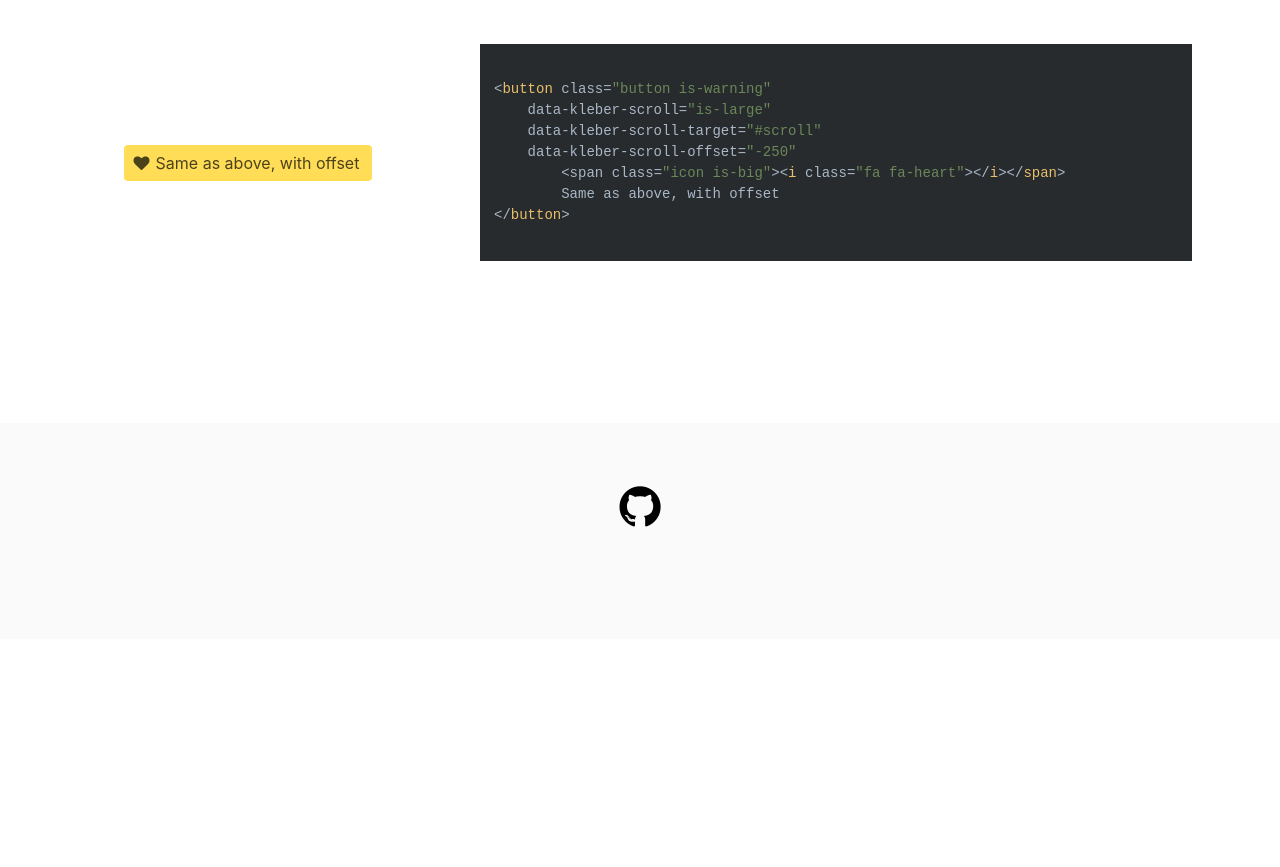
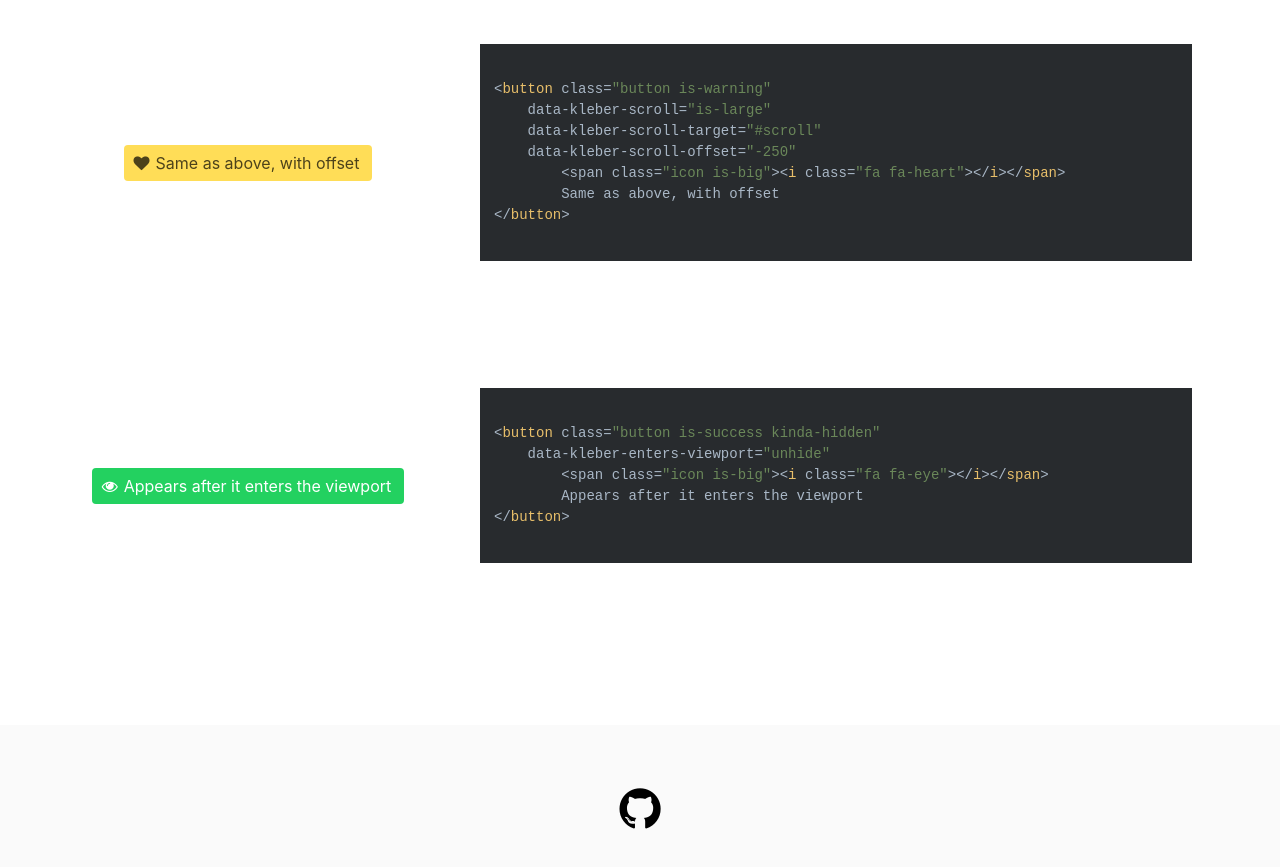
Before and after one commit to atomicptr/kleber, a website built with webpack: page index.html in a window 1280 px wide. Shown: the part 1614-2481 px from the top of the page. Before the commit the page ends 2253 px from the top, so only its background shows below. Built offline with nearby package versions, Linux system fonts and the light colour scheme.

Commit message:
add enter viewport functionality

```diff
--- a/index.html
+++ b/index.html
@@ -26,6 +26,25 @@
     .github {
         font-size: 48px;
         color: black;
+    }
+
+    .github .icon {
+        transition: transform 0.5s ease;
+        transform: rotateZ(0deg);
+    }
+
+    .kinda-hidden {
+        transform: scale(0.01);
+        transition: transform 0.5s ease;
+        transition-delay: 0.25s;
+    }
+
+    .kinda-hidden.unhide {
+        transform: scale(1);
+    }
+
+    .spin {
+        transform: rotateZ(360deg) !important;
     }
 </style>
 
@@ -158,6 +177,26 @@
                 </pre>
             </div>
         </div>
+
+        <div class="columns">
+            <div class="column is-one-third centerbox">
+                <button class="button is-success kinda-hidden" data-kleber-enters-viewport="unhide">
+                    <span class="icon is-big"><i class="fa fa-eye"></i></span>&nbsp;
+                    Appears after it enters the viewport
+                </button>
+            </div>
+            <div class="column is-two-thirds centerbox">
+                <pre>
+                    <code class="html">
+&lt;button class=&quot;button is-success kinda-hidden&quot;
+    data-kleber-enters-viewport=&quot;unhide&quot;
+        &lt;span class=&quot;icon is-big&quot;&gt;&lt;i class=&quot;fa fa-eye&quot;&gt;&lt;/i&gt;&lt;/span&gt;
+        Appears after it enters the viewport
+&lt;/button&gt;
+                    </code>
+                </pre>
+            </div>
+        </div>
     </div>
 </section>
 
@@ -165,7 +204,9 @@
     <div class="container">
         <div class="content has-text-centered">
             <p>
-                <a href="https://github.com/atomicptr/kleber" class="github" target="_blank"><span class="icon is-large"><i class="fa fa-github"></i></span></a>
+                <a href="https://github.com/atomicptr/kleber" class="github" target="_blank">
+                    <span data-kleber-enters-viewport="spin" class="icon is-large"><i class="fa fa-github"></i></span>
+                </a>
             </p>
         </div>
     </div>
--- a/src/main.js
+++ b/src/main.js
@@ -33,6 +33,15 @@ window.addEventListener("load", event => {
         }
     });
 
+    // register enters viewport handlers
+    kleberAll("[data-kleber-enters-viewport]", (target, source) => {
+        if(!window.__kleberScrollEntersViewportElements) {
+            window.__kleberScrollEntersViewportElements = [];
+        }
+
+        window.__kleberScrollEntersViewportElements.push([target, source]);
+    });
+
     function checkScrollEvents() {
         for(let [target, source] of window.__kleberScrollElements) {
             const scrollBarTop = window.pageYOffset;
@@ -51,6 +60,26 @@ window.addEventListener("load", event => {
                 classes.forEach(className => target.classList.remove(className));
             }
         }
+
+        const rectIntersect = (r1, r2) => !(
+            r2.left > r1.right ||
+            r2.right < r1.left ||
+            r2.top > r1.bottom ||
+            r2.bottom < r1.top
+        );
+
+        for(let [target, source] of window.__kleberScrollEntersViewportElements) {
+            const screenRect = {top: 0, left: 0, right: window.innerWidth, bottom: window.innerHeight};
+            const elementRect = source.getBoundingClientRect();
+
+            const classes = source.dataset.kleberEntersViewport.split(",");
+
+            if(rectIntersect(screenRect, elementRect)) {
+                classes.forEach(className => target.classList.add(className));
+            } else {
+                classes.forEach(className => target.classList.remove(className));
+            }
+        }
     }
 
     window.addEventListener("scroll", checkScrollEvents);
```
Also changed, not shown: dist/kleber.min.js.
